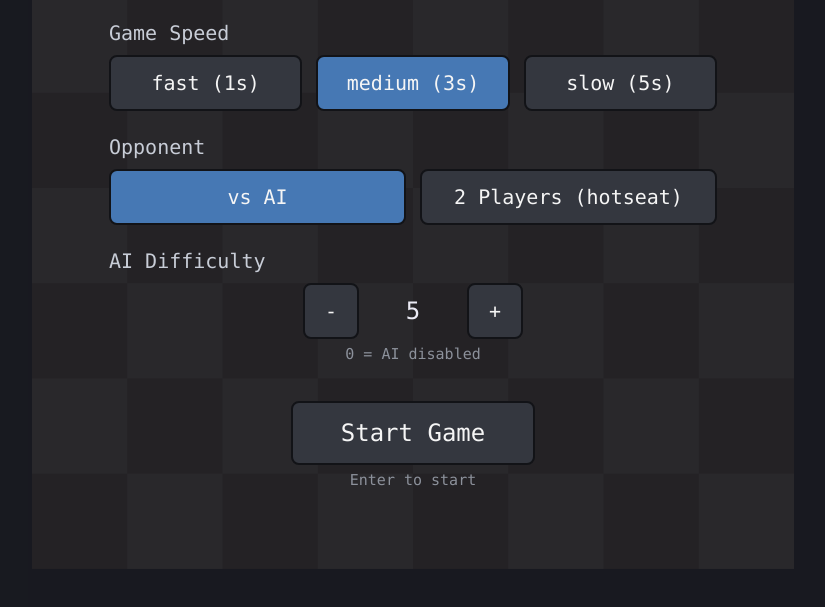
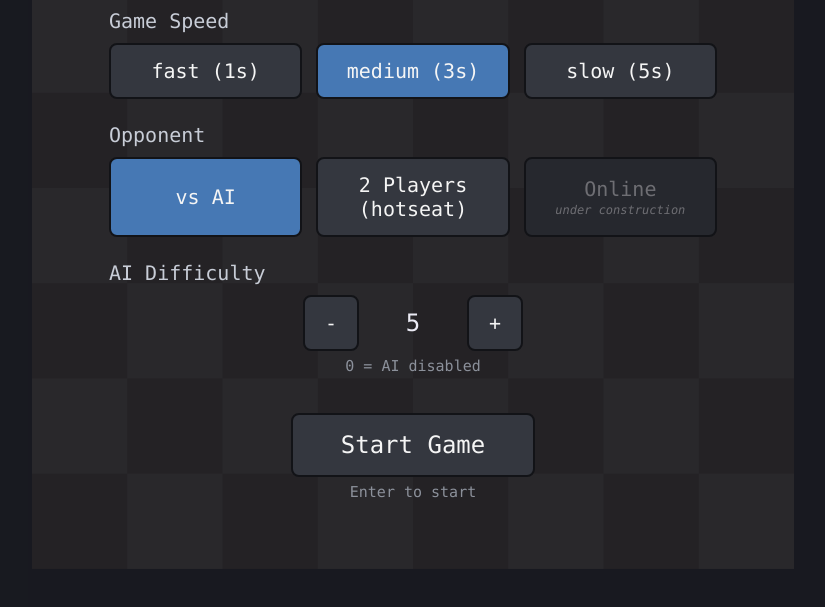
Before and after one commit to VladanJ/chess, a website built with Vite: page web/index.html in a window 1280 px wide. Shown: the part 193-800 px from the top of the page, without its empty margins (227-1052 px from the left). Built offline with nearby package versions, Linux system fonts and the light colour scheme.

Commit message:
Add online multiplayer button and style updates

```diff
--- a/web/index.html
+++ b/web/index.html
@@ -26,6 +26,9 @@
           <div class="row">
             <button id="opp-ai">vs AI</button>
             <button id="opp-hotseat">2 Players (hotseat)</button>
+            <button id="opp-online" disabled title="Online multiplayer is coming soon">
+              Online<small>under construction</small>
+            </button>
           </div>
 
           <h2 id="diff-label">AI Difficulty</h2>
--- a/web/src/style.css
+++ b/web/src/style.css
@@ -118,6 +118,18 @@ button:disabled {
   cursor: default;
 }
 
+#opp-online {
+  background: #26282e;
+  cursor: not-allowed;
+}
+
+button small {
+  display: block;
+  font-size: 12px;
+  margin-top: 2px;
+  font-style: italic;
+}
+
 button.primary {
   margin-top: 32px;
   padding: 16px 48px;
--- a/web/vite.config.ts
+++ b/web/vite.config.ts
@@ -3,4 +3,6 @@ import { defineConfig } from "vite";
 // Relative base so the build runs from any sub-path (game portals, GitHub Pages).
 export default defineConfig({
   base: "./",
+  // inotify doesn't fire for /mnt/c under WSL, so poll for changes.
+  server: { watch: { usePolling: true, interval: 300 } },
 });
```
